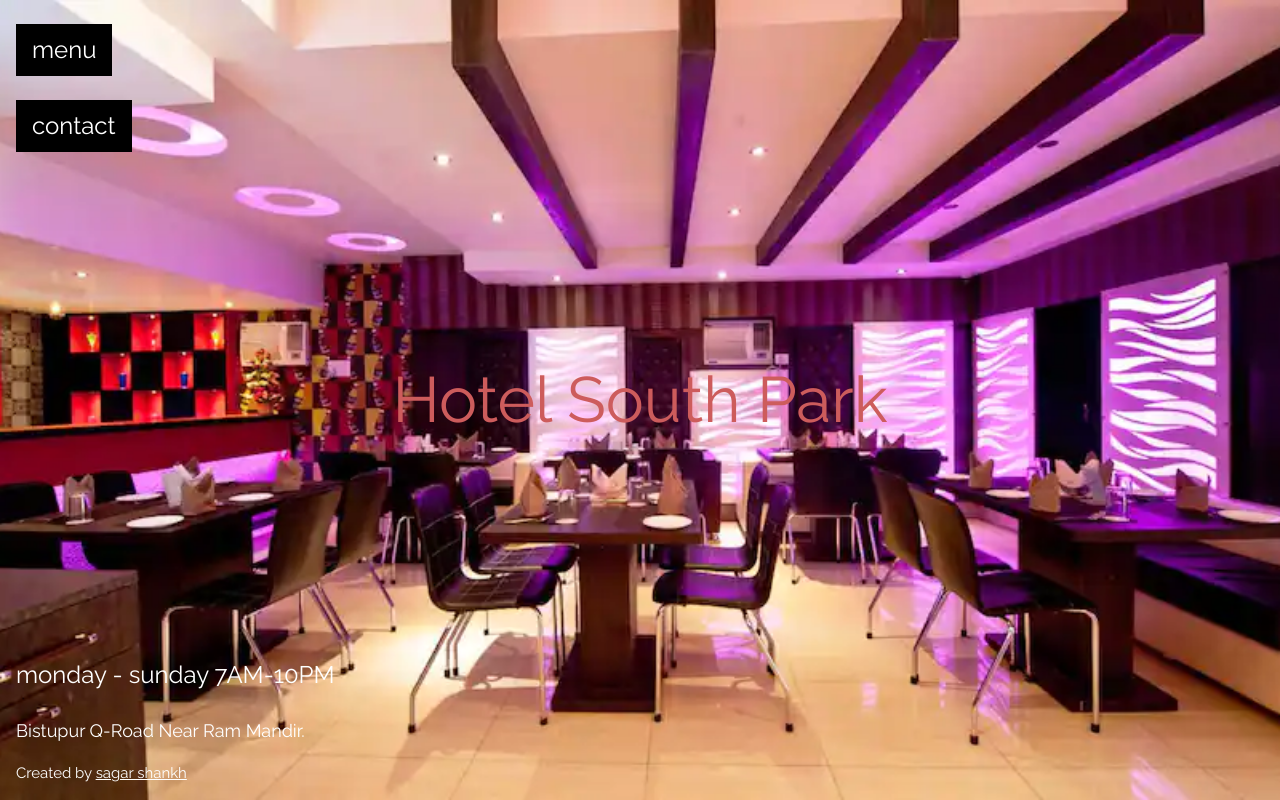
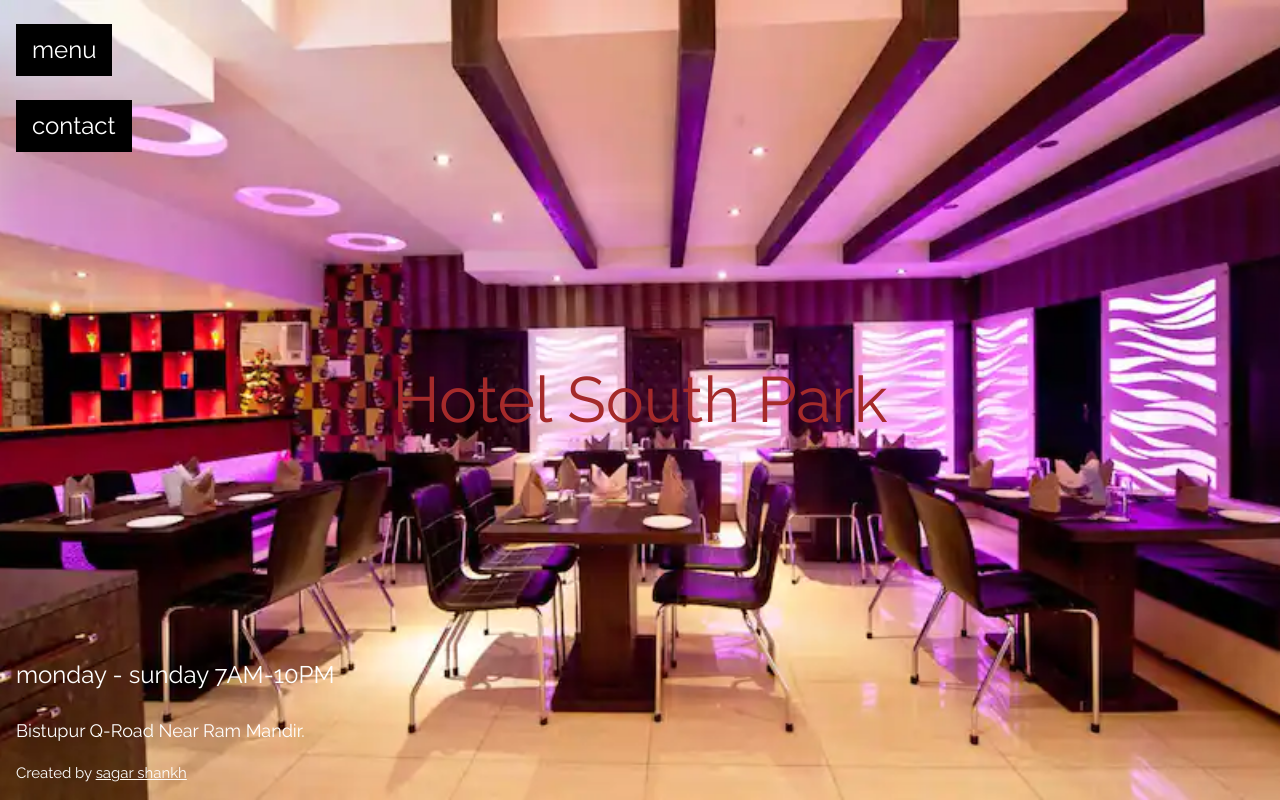
Before and after one commit to Sagar1235/menu-card, a plain HTML site: page index.html in a window 1280 px wide. Drawn offline with nearby package versions, Linux system fonts and the light colour scheme.

Commit message:
Update index.html

```diff
--- a/index.html
+++ b/index.html
@@ -15,7 +15,7 @@ body, html {height: 100%}
   background-size: cover;
 }
 #p1{
-  color:#CD5C5C;
+  color:#A52A2A;
 }
 </style>
 <body>
```
